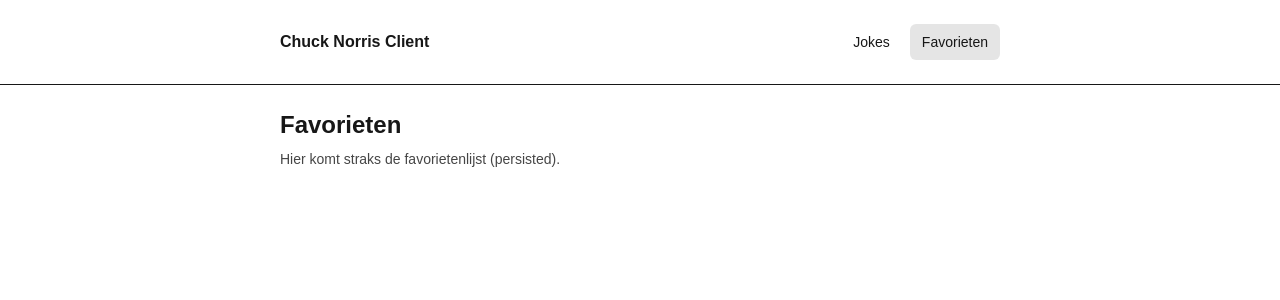
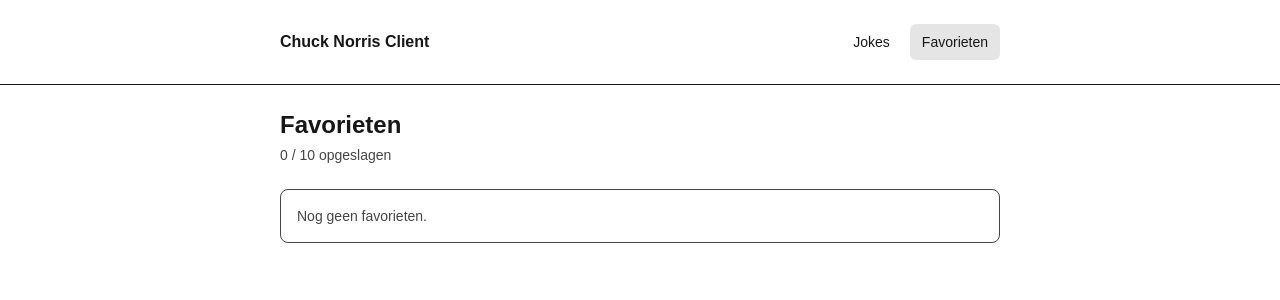
Before and after one commit to LeroySteding/chuck-norris-client, a Next.js app: page /favorites in a window 1280 px wide. Shown: the top 300 px of the page. Built offline with nearby package versions, Linux system fonts and the light colour scheme.

Commit message:
feat: render favorites list and allow removing items

```diff
--- a/src/app/favorites/page.tsx
+++ b/src/app/favorites/page.tsx
@@ -1,8 +1,42 @@
+'use client';
+
+import { JokeCard } from '@/components/JokeCard';
+import { useFavorites } from '@/store/FavoritesProvider';
+
 export default function FavoritesPage() {
+  const { favorites, remove, count, max } = useFavorites();
+
   return (
     <main className="mx-auto max-w-3xl p-6">
       <h1 className="text-2xl font-semibold">Favorieten</h1>
-      <p className="mt-2 text-sm opacity-80">Hier komt straks de favorietenlijst (persisted).</p>
+      <p className="mt-1 text-sm opacity-80">
+        {count} / {max} opgeslagen
+      </p>
+
+      {favorites.length === 0 ? (
+        <div className="mt-6 rounded-lg border p-4 text-sm opacity-80">
+          Nog geen favorieten.
+        </div>
+      ) : (
+        <ul className="mt-6 space-y-3">
+          {favorites.map((joke) => (
+            <JokeCard
+              key={joke.id}
+              item={{ joke }}
+              showFetchedAt={false}
+              actions={
+                <button
+                  type="button"
+                  onClick={() => remove(joke.id)}
+                  className="shrink-0 rounded-md border px-3 py-2 text-sm hover:bg-black/5"
+                >
+                  Remove
+                </button>
+              }
+            />
+          ))}
+        </ul>
+      )}
     </main>
   );
 }
--- a/src/app/layout.tsx
+++ b/src/app/layout.tsx
@@ -1,5 +1,6 @@
 import './globals.css';
 import type { Metadata } from 'next';
+import { Providers } from '@/app/providers'
 import { Header } from '@/components/Header';
 
 export const metadata: Metadata = {
@@ -11,8 +12,10 @@
   return (
     <html lang="nl">
       <body>
-        <Header />
-        {children}
+        <Providers>
+          <Header />
+          {children}
+        </Providers>
       </body>
     </html>
   );
--- /dev/null
+++ b/src/app/providers.tsx
@@ -0,0 +1,7 @@
+'use client';
+
+import { FavoritesProvider } from '@/store/FavoritesProvider';
+
+export function Providers({ children }: { children: React.ReactNode }) {
+  return <FavoritesProvider>{children}</FavoritesProvider>;
+}
--- a/src/components/JokeCard.tsx
+++ b/src/components/JokeCard.tsx
@@ -1,12 +1,59 @@
+'use client';
+
 import type { JokeItem } from '@/lib/types';
+import { useFavorites } from '@/store/FavoritesProvider';
 
-export function JokeCard({ item }: { item: JokeItem }) {
+type JokeCardProps = {
+  item: JokeItem;
+
+  /**
+   * Whether to show our local "fetchedAt" timestamp.
+   * On the favorites page we usually don't need this.
+   */
+  showFetchedAt?: boolean;
+
+  /**
+   * Optional custom action area.
+   * If provided, we render this instead of the default favorite toggle.
+   */
+  actions?: React.ReactNode;
+};
+
+export function JokeCard({ item, showFetchedAt = true, actions }: JokeCardProps) {
+  const { isFavorite, toggle } = useFavorites();
+
+  // If custom actions are provided, we won't use the default favorite button.
+  const fav = isFavorite(item.joke.id);
+
   return (
     <li className="rounded-lg border p-4">
-      <p className="text-sm leading-6">{item.joke.value}</p>
-      <div className="mt-2 text-xs opacity-70">
-        Fetched: {new Date(item.fetchedAt).toLocaleTimeString()}
+      <div className="flex items-start justify-between gap-3">
+        <p className="text-sm leading-6">{item.joke.value}</p>
+
+        {actions ? (
+          actions
+        ) : (
+          <button
+            type="button"
+            onClick={() => {
+              const res = toggle(item.joke);
+              if (res.blockedByLimit) alert('Maximaal 10 favorieten toegestaan.');
+            }}
+            className="shrink-0 rounded-md border px-2 py-1 text-sm hover:bg-black/5"
+            aria-pressed={fav}
+            aria-label={fav ? 'Remove from favorites' : 'Add to favorites'}
+            title={fav ? 'Unfavorite' : 'Favorite'}
+          >
+            {fav ? '★' : '☆'}
+          </button>
+        )}
       </div>
+
+      {showFetchedAt && item.fetchedAt != null && (
+        <div className="mt-2 text-xs opacity-70">
+          Fetched: {new Date(item.fetchedAt).toLocaleTimeString()}
+        </div>
+      )}
     </li>
   );
 }
--- a/src/components/JokeList.tsx
+++ b/src/components/JokeList.tsx
@@ -5,7 +5,7 @@
   return (
     <ul className="mt-4 space-y-3">
       {items.map((item) => (
-        <JokeCard key={`${item.joke.id}-${item.fetchedAt}`} item={item} />
+        <JokeCard key={`${item.joke.id}-${item.fetchedAt ?? 'fav'}`} item={item} />
       ))}
     </ul>
   );
--- /dev/null
+++ b/src/store/FavoritesProvider.tsx
@@ -0,0 +1,125 @@
+'use client';
+
+import {
+  createContext,
+  useContext,
+  useEffect,
+  useMemo,
+  useState,
+} from 'react';
+import type { ChuckJoke } from '@/lib/chuckApi';
+import {
+  favoritesRules,
+  isFavorite,
+  loadFavorites,
+  removeFavorite,
+  saveFavorites,
+  toggleFavorite,
+} from '@/store/favorites';
+
+/**
+ * Context shape.
+ * We expose:
+ * - favorites list
+ * - count (derived value)
+ * - isFavorite checker
+ * - toggle + remove actions
+ */
+type FavoritesContextValue = {
+  favorites: ChuckJoke[];
+  count: number;
+  isFavorite: (id: string) => boolean;
+  toggle: (joke: ChuckJoke) => { blockedByLimit: boolean };
+  remove: (id: string) => void;
+  max: number;
+};
+
+const FavoritesContext = createContext<FavoritesContextValue | null>(null);
+
+export function FavoritesProvider({
+  children,
+}: {
+  children: React.ReactNode;
+}) {
+  /**
+   * State container for favorites.
+   *
+   * We start with empty array to avoid hydration mismatch.
+   * Actual persisted data is loaded in useEffect.
+   */
+  const [favorites, setFavorites] = useState<ChuckJoke[]>([]);
+
+  /**
+   * Load persisted favorites once on mount.
+   *
+   * Why inside useEffect:
+   * - localStorage is browser-only
+   * - avoids SSR issues
+   */
+  useEffect(() => {
+    setFavorites(loadFavorites());
+  }, []);
+
+  /**
+   * Persist favorites whenever state changes.
+   *
+   * Dependency array ensures this runs only when favorites updates.
+   */
+  useEffect(() => {
+    saveFavorites(favorites);
+  }, [favorites]);
+
+  /**
+   * useMemo explanation:
+   *
+   * Without useMemo:
+   * - A new object would be created on every render.
+   * - All context consumers would re-render unnecessarily.
+   *
+   * With useMemo:
+   * - Value object is stable unless favorites changes.
+   * - Prevents needless re-renders.
+   */
+  const value = useMemo<FavoritesContextValue>(() => {
+    return {
+      favorites,
+      count: favorites.length,
+      max: favoritesRules.MAX_FAVORITES,
+
+      isFavorite: (id) => isFavorite(favorites, id),
+
+      toggle: (joke) => {
+        const result = toggleFavorite(favorites, joke);
+        setFavorites(result.favorites);
+        return { blockedByLimit: result.blockedByLimit };
+      },
+
+      remove: (id) =>
+        setFavorites((prev) => removeFavorite(prev, id)),
+    };
+  }, [favorites]);
+
+  return (
+    <FavoritesContext.Provider value={value}>
+      {children}
+    </FavoritesContext.Provider>
+  );
+}
+
+/**
+ * Custom hook for accessing favorites.
+ *
+ * Throws error if used outside provider,
+ * making misuse easier to debug.
+ */
+export function useFavorites() {
+  const ctx = useContext(FavoritesContext);
+
+  if (!ctx) {
+    throw new Error(
+      'useFavorites must be used within FavoritesProvider',
+    );
+  }
+
+  return ctx;
+}
--- /dev/null
+++ b/src/store/favorites.ts
@@ -0,0 +1,111 @@
+import type { ChuckJoke } from '@/lib/chuckApi';
+
+/**
+ * Storage key versioned.
+ * If we ever change the structure, we can bump this key.
+ */
+const STORAGE_KEY = 'chuck:favorites:v1';
+
+/**
+ * Business rule from assignment:
+ * Maximum of 10 favorites.
+ */
+const MAX_FAVORITES = 10;
+
+/**
+ * Loads favorites from localStorage.
+ *
+ * Why:
+ * - Favorites must persist across page refresh.
+ * - localStorage is sufficient for this assignment.
+ *
+ * We guard against:
+ * - SSR (window undefined)
+ * - Invalid JSON
+ * - Unexpected data shape
+ */
+export function loadFavorites(): ChuckJoke[] {
+  if (typeof window === 'undefined') return [];
+
+  try {
+    const raw = window.localStorage.getItem(STORAGE_KEY);
+    if (!raw) return [];
+
+    const parsed = JSON.parse(raw) as unknown;
+
+    if (!Array.isArray(parsed)) return [];
+
+    return parsed.filter(
+      (j) => j && typeof j === 'object' && 'id' in j && 'value' in j,
+    ) as ChuckJoke[];
+  } catch {
+    return [];
+  }
+}
+
+/**
+ * Persists favorites to localStorage.
+ *
+ * Called whenever favorites state changes.
+ */
+export function saveFavorites(favorites: ChuckJoke[]) {
+  if (typeof window === 'undefined') return;
+  window.localStorage.setItem(STORAGE_KEY, JSON.stringify(favorites));
+}
+
+/**
+ * Checks if a joke is already a favorite.
+ */
+export function isFavorite(favorites: ChuckJoke[], id: string) {
+  return favorites.some((j) => j.id === id);
+}
+
+/**
+ * Toggles favorite state.
+ *
+ * Returns metadata:
+ * - didAdd → whether item was added
+ * - blockedByLimit → true if user tried to exceed max limit
+ *
+ * We do not mutate original array.
+ */
+export function toggleFavorite(
+  favorites: ChuckJoke[],
+  joke: ChuckJoke,
+): {
+  favorites: ChuckJoke[];
+  didAdd: boolean;
+  blockedByLimit: boolean;
+} {
+  const exists = isFavorite(favorites, joke.id);
+
+  if (exists) {
+    return {
+      favorites: favorites.filter((j) => j.id !== joke.id),
+      didAdd: false,
+      blockedByLimit: false,
+    };
+  }
+
+  if (favorites.length >= MAX_FAVORITES) {
+    return { favorites, didAdd: false, blockedByLimit: true };
+  }
+
+  return {
+    favorites: [...favorites, joke],
+    didAdd: true,
+    blockedByLimit: false,
+  };
+}
+
+/**
+ * Removes favorite by id.
+ */
+export function removeFavorite(favorites: ChuckJoke[], id: string) {
+  return favorites.filter((j) => j.id !== id);
+}
+
+export const favoritesRules = {
+  STORAGE_KEY,
+  MAX_FAVORITES,
+};
```
